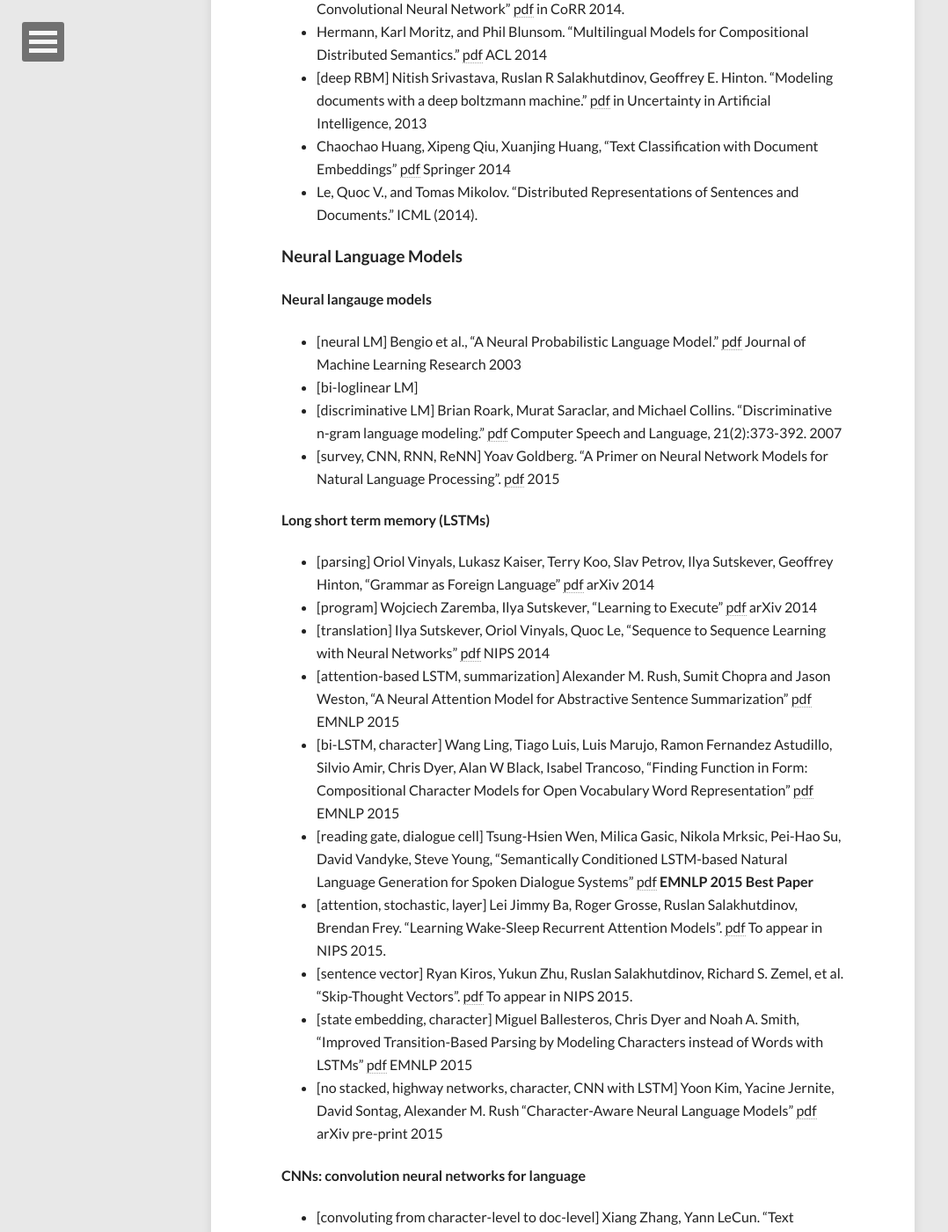
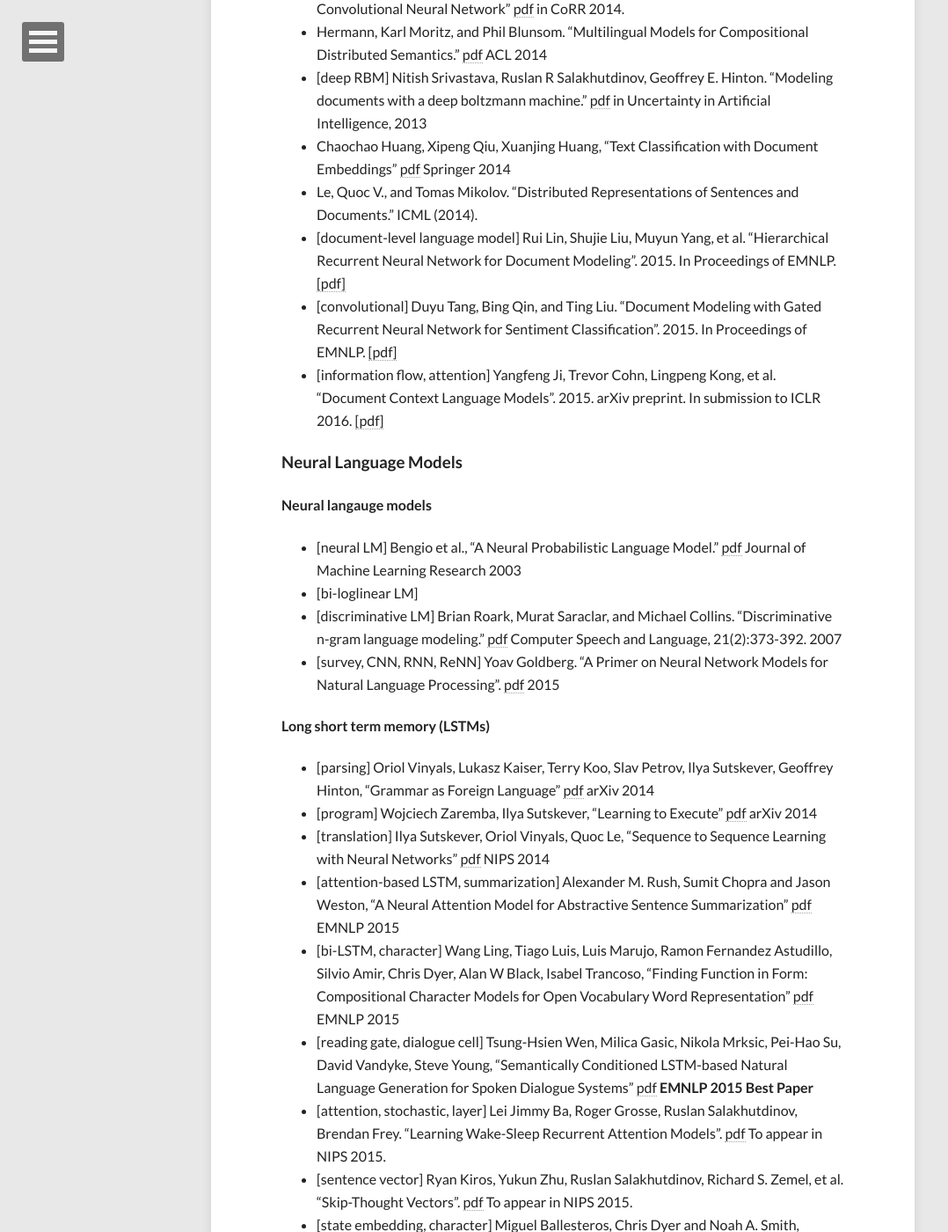
Before and after one commit to niangaotuantuan/niangaotuantuan.github.io, a Jekyll site: the page built from resources.md, in a window 1280 px wide and 1400 px high, scrolled down 6115 px. Shown: the whole window at 88% size, without its empty margins (0-1078 px from the left). Built offline with Jekyll 4.4.1, drawn with Linux system fonts in a browser that asks for light colours; nearby versions of some CDN libraries; some of the changed text lies outside the part shown.

Commit message:
Update resources.md

```diff
--- a/resources.md
+++ b/resources.md
@@ -134,6 +134,9 @@
 + Chaochao Huang, Xipeng Qiu, Xuanjing Huang, "Text Classification with Document Embeddings" [pdf](http://link.springer.com/chapter/10.1007%2F978-3-319-12277-9_12) Springer 2014
 + Le, Quoc V., and Tomas Mikolov. "Distributed Representations of Sentences and
 Documents." ICML (2014).
++ [document-level language model] Rui Lin, Shujie Liu, Muyun Yang, et al. "Hierarchical Recurrent Neural Network for Document Modeling". 2015. In Proceedings of EMNLP. [[pdf]](http://www.aclweb.org/anthology/D15-1106)
++ [convolutional] Duyu Tang, Bing Qin, and Ting Liu. "Document Modeling with Gated Recurrent Neural Network for Sentiment Classification". 2015. In Proceedings of EMNLP. [[pdf]](http://ir.hit.edu.cn/~dytang/paper/emnlp2015/emnlp2015.pdf)
++ [information flow, attention] Yangfeng Ji, Trevor Cohn, Lingpeng Kong, et al. "Document Context Language Models". 2015. arXiv preprint. In submission to ICLR 2016. [[pdf]](http://arxiv.org/abs/1511.03962)
 
 
 
@@ -156,6 +159,8 @@
 + [sentence vector] Ryan Kiros, Yukun Zhu, Ruslan Salakhutdinov, Richard S. Zemel, et al. "Skip-Thought Vectors". [pdf](http://arxiv.org/abs/1506.06726) To appear in NIPS 2015.
 + [state embedding, character] Miguel Ballesteros, Chris Dyer and Noah A. Smith, "Improved Transition-Based Parsing by Modeling Characters instead of Words with LSTMs" [pdf](http://arxiv.org/pdf/1508.00657.pdf) EMNLP 2015
 + [no stacked, highway networks, character, CNN with LSTM] Yoon Kim, Yacine Jernite, David Sontag, Alexander M. Rush "Character-Aware Neural Language Models" [pdf](http://arxiv.org/pdf/1508.06615v2.pdf) arXiv pre-print 2015
++ [document-level language model] Rui Lin, Shujie Liu, Muyun Yang, et al. "Hierarchical Recurrent Neural Network for Document Modeling". 2015. In Proceedings of EMNLP. [[pdf]](http://www.aclweb.org/anthology/D15-1106)
++ [information flow, attention] Yangfeng Ji, Trevor Cohn, Lingpeng Kong, et al. "Document Context Language Models". 2015. arXiv preprint. In submission to ICLR 2016. [[pdf]](http://arxiv.org/abs/1511.03962)
 
 #### CNNs: convolution neural networks for language
 + [convoluting from character-level to doc-level] Xiang Zhang, Yann LeCun. "Text Understanding from Scratch" [pdf](http://arxiv.org/pdf/1502.01710v1.pdf)
```
